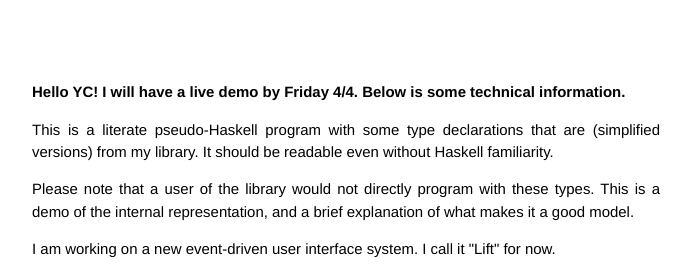
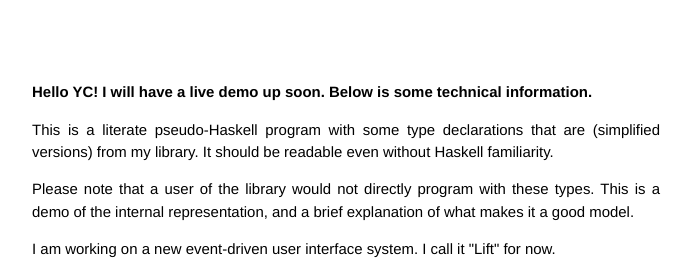
Before and after one commit to kovach/kovach.github.io, a Jekyll site: the page built from index.html, in a window 1280 px wide and 900 px high. Shown: the top 276 px of the window, without its empty margins (294-985 px from the left). Built offline with Jekyll 4.4.1, drawn with Linux system fonts in a browser that asks for light colours.

Commit message:
changed date

```diff
--- a/index.html
+++ b/index.html
@@ -4,7 +4,7 @@ title: Lift
 ---
 <div id="home">
 <b>Hello YC!
-  I will have a live demo by Friday 4/4.
+  I will have a live demo up soon.
   Below is some technical information.
 </b>
 <p>
```
